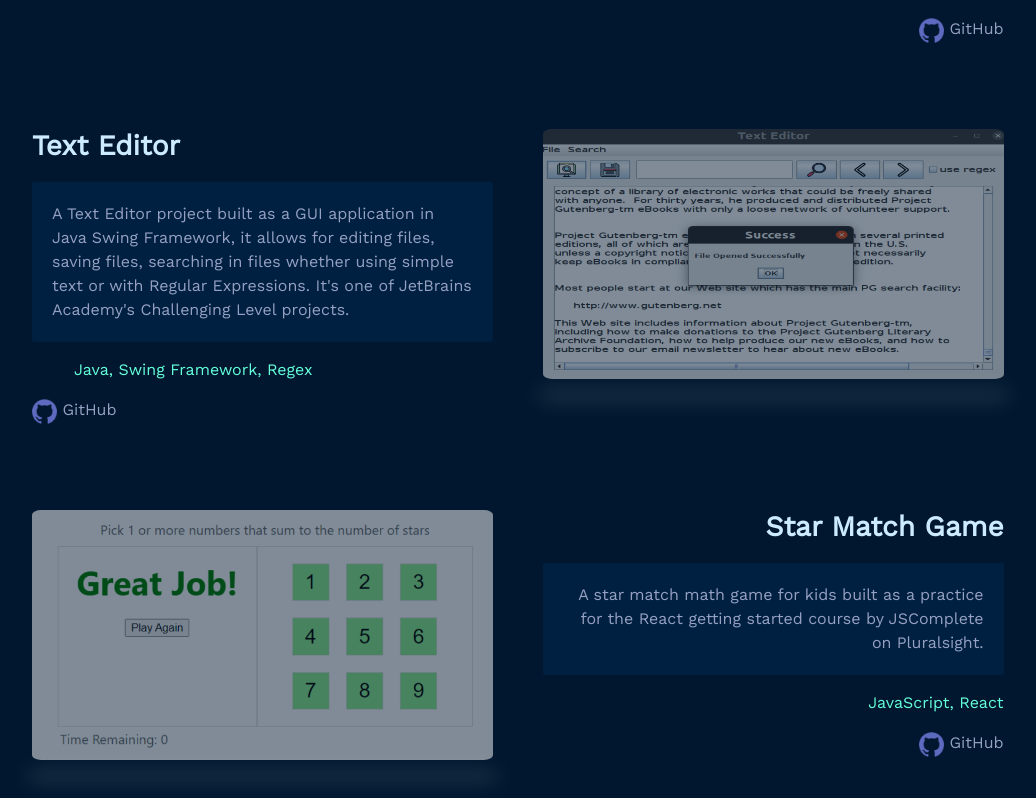
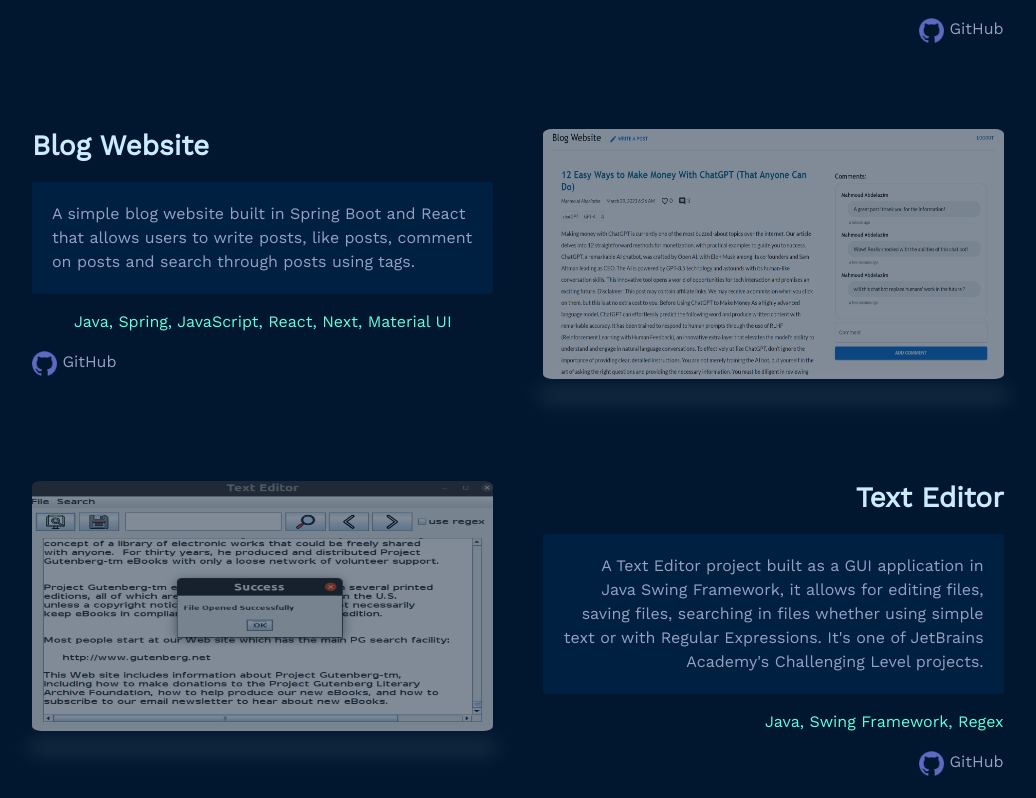
Before and after one commit to MahmoudAbdelazim/My-Portfolio, a Next.js app: page / in a window 1280 px wide. Shown: the part 3022-3820 px from the top of the page, without its empty margins (96-1132 px from the left). Built offline with nearby package versions, Linux system fonts and the light colour scheme.

Commit message:
Update Featured Project

```diff
--- a/components/FeaturedProjects/FeaturedProjects.js
+++ b/components/FeaturedProjects/FeaturedProjects.js
@@ -14,18 +14,18 @@ const FeaturedProjects = () => {
         technologies: ["Java, Spring, Python, SKLearn, Angular, MySQL"],
       },
       {
+        name: "Blog Website",
+        desc: "A simple blog website built in Spring Boot and React that allows users to write posts, like posts, comment on posts and search through posts using tags.",
+        githubLink: "https://github.com/MahmoudAbdelazim/Blog-Website/",
+        imageLink: "/images/projects/blog-website.png",
+        technologies: ["Java, Spring, JavaScript, React, Next, Material UI"],
+      },
+      {
         name: "Text Editor",
         desc: "A Text Editor project built as a GUI application in Java Swing Framework, it allows for editing files, saving files, searching in files whether using simple text or with Regular Expressions. It's one of JetBrains Academy's Challenging Level projects.",
         githubLink: "https://github.com/MahmoudAbdelazim/Text-Editor/",
         imageLink: "/images/projects/text-editor.png",
         technologies: ["Java, Swing Framework, Regex"],
-      },
-      {
-        name: "Star Match Game",
-        desc: "A star match math game for kids built as a practice for the React getting started course by JSComplete on Pluralsight.",
-        githubLink: "https://github.com/MahmoudAbdelazim/Star-Match-Game/",
-        imageLink: "/images/projects/star-match-game.png",
-        technologies: ["JavaScript, React"],
       },
     ];
     setProjects(proj);
```
Also changed, not shown: public/images/projects/blog-website.png (added).
